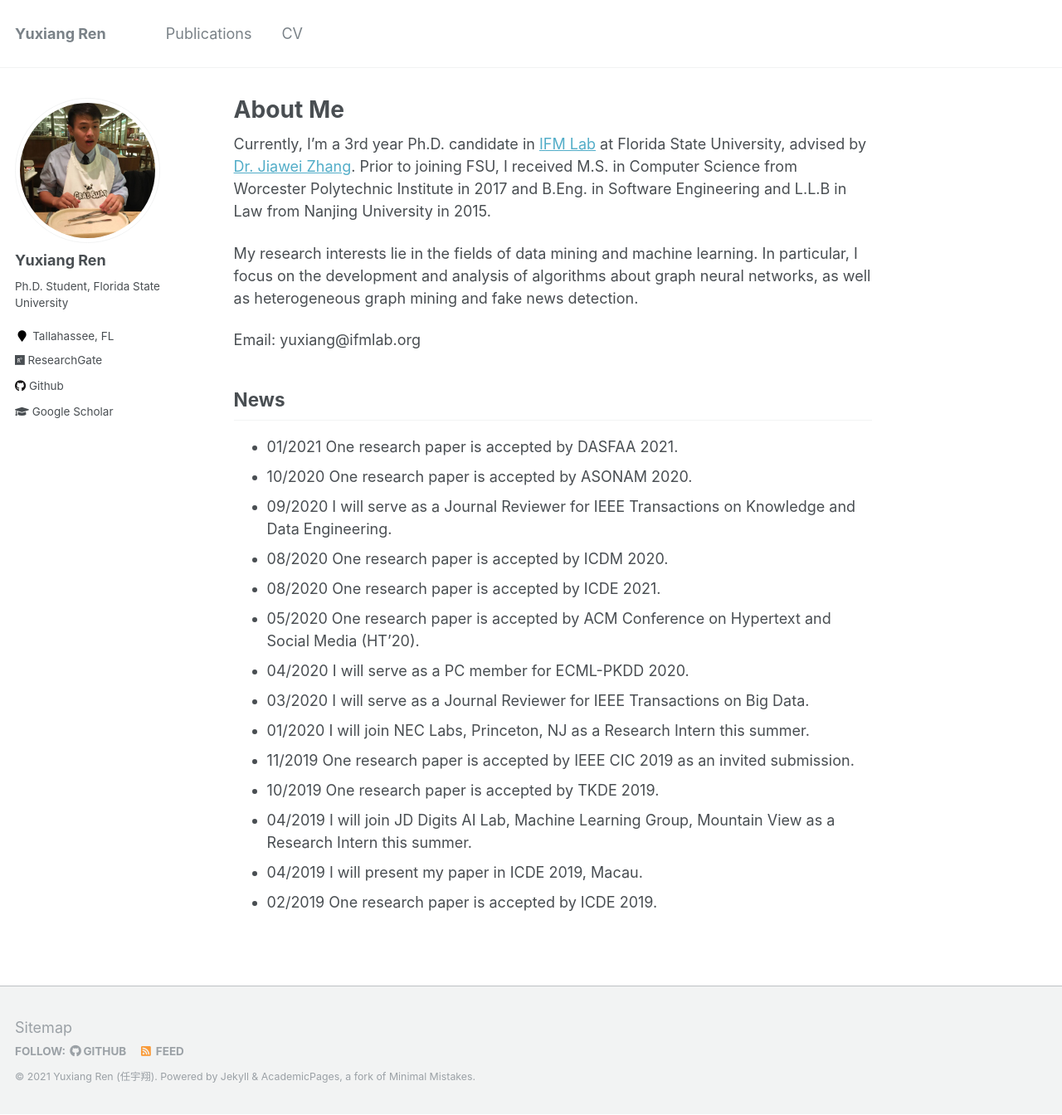
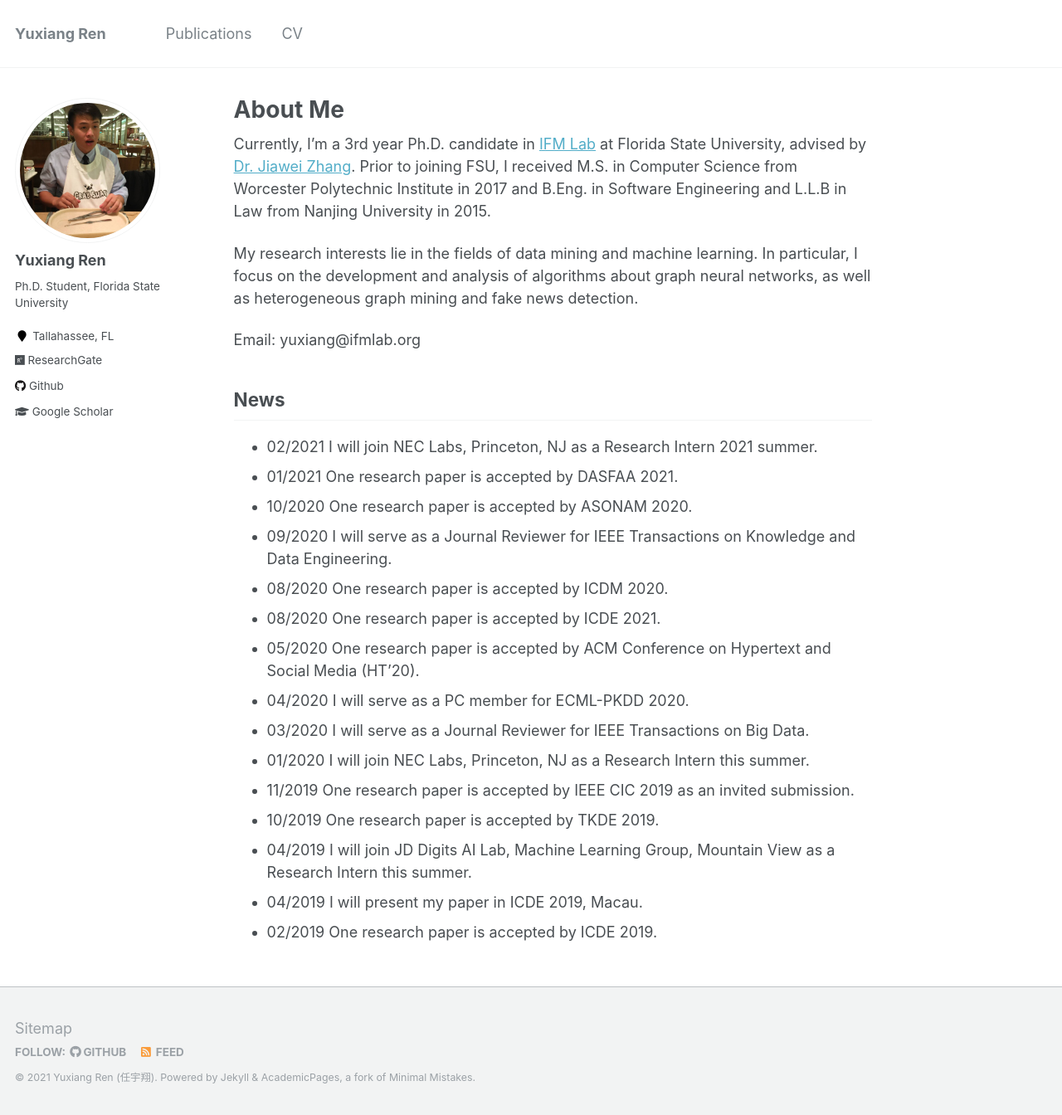
Before and after one commit to YuxiangRen/YuxiangRen.github.io, a Jekyll site: the page built from _pages/about.md, in a window 1280 px wide and 1344 px high. Shown: the whole window at 83% size. Built offline with Jekyll 4.4.1, drawn with Linux system fonts in a browser that asks for light colours.

Commit message:
2020-02-09

```diff
--- a/_pages/about.md
+++ b/_pages/about.md
@@ -18,6 +18,7 @@ My research interests lie in the fields of data mining and machine learning. In
 
 News
 ------
+* 02/2021 I will join NEC Labs, Princeton, NJ as a Research Intern 2021 summer.
 * 01/2021 One research paper is accepted by DASFAA 2021.
 * 10/2020 One research paper is accepted by ASONAM 2020.
 * 09/2020 I will serve as a Journal Reviewer for IEEE Transactions on Knowledge and Data Engineering.
```
Also changed, not shown: 1 other file.
